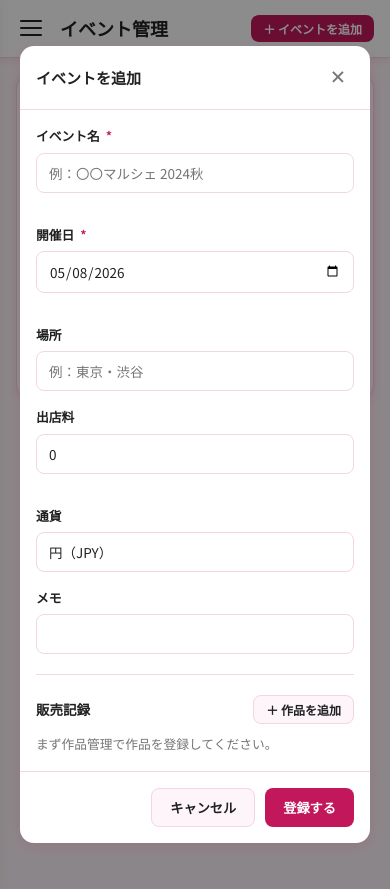
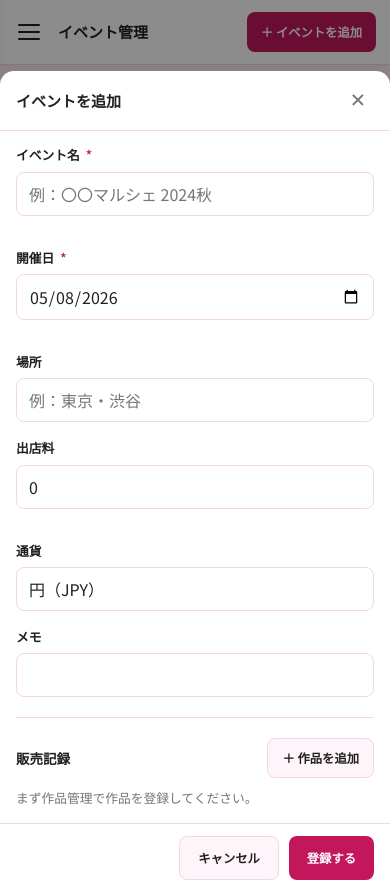
Before and after one commit to ppnrinc/genkaru, a PHP site: page /events.php in a window 390 px wide, after a click on "＋ イベントを追加". Run offline with PHP 8.4, Linux system fonts and the light colour scheme; the visitor is signed in with stand-in values (Sample User, id 1); data that the repository does not hold is empty.

Commit message:
improve: スマホ・タブレット対応を強化
- ボトムナビゲーション追加（スマホ ≤768px）
- タブレット用アイコンのみサイドバー（769〜1024px）
- タッチターゲット最小 44px（ボタン・フォームコントロール）
- iOS auto-zoom 防止（font-size: 16px on mobile）
- モーダルをスマホで下から全画面スライドアップに変更
- viewport-fit=cover / theme-color / PWA meta 追加
- スワイプ左でサイドバークローズ対応
- hover: none 環境でのホバー状態残留を防止

https://claude.ai/code/session_01LoKWCz9eWJjdjLFn9bTjy8

```diff
--- a/assets/css/style.css
+++ b/assets/css/style.css
@@ -36,9 +36,10 @@ body {
   color: var(--text);
   line-height: 1.6;
   min-height: 100vh;
+  -webkit-tap-highlight-color: transparent;
 }
 
-a { color: var(--pink); text-decoration: none; }
+a { color: var(--pink); text-decoration: none; touch-action: manipulation; }
 a:hover { text-decoration: underline; }
 
 img { max-width: 100%; display: block; }
@@ -301,8 +302,10 @@ img { max-width: 100%; display: block; }
 .btn {
   display: inline-flex;
   align-items: center;
+  justify-content: center;
   gap: 6px;
   padding: 9px 18px;
+  min-height: 44px;
   border-radius: var(--radius-sm);
   font-size: 0.88rem;
   font-weight: 600;
@@ -312,6 +315,9 @@ img { max-width: 100%; display: block; }
   transition: all var(--transition);
   white-space: nowrap;
   text-decoration: none;
+  touch-action: manipulation;
+  -webkit-user-select: none;
+  user-select: none;
 }
 
 .btn-primary {
@@ -399,6 +405,7 @@ img { max-width: 100%; display: block; }
 .form-control {
   width: 100%;
   padding: 9px 12px;
+  min-height: 44px;
   border: 1px solid var(--border);
   border-radius: var(--radius-sm);
   font-size: 0.9rem;
@@ -406,6 +413,7 @@ img { max-width: 100%; display: block; }
   color: var(--text);
   background: var(--surface);
   transition: border-color var(--transition), box-shadow var(--transition);
+  touch-action: manipulation;
 }
 
 .form-control:focus {
@@ -820,7 +828,75 @@ tbody td {
 
 @keyframes spin { to { transform: rotate(360deg); } }
 
-/* ── Responsive ───────────────────────────────────────────────────────────── */
+/* ── Bottom navigation (mobile) ───────────────────────────────────────────── */
+.bottom-nav {
+  display: none;
+  position: fixed;
+  bottom: 0; left: 0; right: 0;
+  background: var(--surface);
+  border-top: 1px solid var(--border);
+  z-index: 100;
+  box-shadow: 0 -2px 8px rgba(194,24,91,0.08);
+  padding-bottom: env(safe-area-inset-bottom);
+}
+
+.bottom-nav-inner {
+  display: flex;
+  height: 58px;
+}
+
+.bottom-nav-item {
+  flex: 1;
+  display: flex;
+  flex-direction: column;
+  align-items: center;
+  justify-content: center;
+  gap: 2px;
+  color: var(--text-sub);
+  font-size: 0.68rem;
+  font-weight: 500;
+  text-decoration: none;
+  transition: color var(--transition);
+  min-height: 44px;
+  -webkit-tap-highlight-color: transparent;
+}
+
+.bottom-nav-item:hover,
+.bottom-nav-item.active {
+  color: var(--pink);
+  text-decoration: none;
+}
+
+.bottom-nav-icon { font-size: 1.25rem; line-height: 1; }
+
+/* ── Responsive: Tablet (769px – 1024px) ─────────────────────────────────── */
+@media (min-width: 769px) and (max-width: 1024px) {
+  :root { --nav-w: 60px; }
+
+  .sidebar-brand { padding: 14px 0; text-align: center; }
+  .sidebar-logo  { font-size: 1.1rem; }
+  .sidebar-logo small { display: none; }
+
+  .nav-item {
+    flex-direction: column;
+    gap: 3px;
+    padding: 12px 4px;
+    font-size: 0.7rem;
+    text-align: center;
+    border-left: none;
+    border-bottom: 3px solid transparent;
+  }
+
+  .nav-item.active { border-left: none; border-bottom-color: var(--pink); }
+  .nav-icon { font-size: 1.2rem; }
+
+  .sidebar-footer { padding: 10px 4px; }
+  .sidebar-user   { flex-direction: column; gap: 4px; }
+  .user-info      { display: none; }
+  .logout-btn     { font-size: 0.68rem; justify-content: center; gap: 2px; }
+}
+
+/* ── Responsive: Mobile (≤ 768px) ────────────────────────────────────────── */
 @media (max-width: 768px) {
   .sidebar {
     transform: translateX(calc(-1 * var(--nav-w)));
@@ -834,38 +910,109 @@ tbody td {
     display: block;
   }
 
-  .hamburger {
-    display: flex;
-  }
+  .hamburger { display: flex; }
 
   .main-content {
     margin-left: 0;
+    /* space for fixed bottom nav */
+    padding-bottom: calc(58px + env(safe-area-inset-bottom));
   }
 
-  .page-body {
-    padding: 16px;
-  }
+  .bottom-nav { display: block; }
 
-  .page-header {
-    padding: 14px 16px;
-  }
+  .page-body   { padding: 12px; }
+  .page-header { padding: 12px 14px; }
+  .page-title  { font-size: 1rem; }
 
   .stats-grid {
     grid-template-columns: repeat(2, 1fr);
+    gap: 10px;
   }
 
-  .form-row {
-    grid-template-columns: 1fr;
+  .stat-card { padding: 14px; }
+  .stat-card .stat-value { font-size: 1.3rem; }
+
+  .form-row { grid-template-columns: 1fr; }
+
+  .search-form { flex-direction: column; }
+
+  .card { padding: 16px; margin-bottom: 14px; }
+
+  /* Form controls: 16px font to prevent iOS auto-zoom */
+  .form-control { font-size: 16px; }
+
+  /* Buttons: ensure full touch target on small screens */
+  .btn-sm { min-height: 40px; padding: 7px 14px; }
+
+  /* Tables: horizontal scroll with visual hint */
+  .table-wrap {
+    -webkit-overflow-scrolling: touch;
+    border-radius: var(--radius-sm);
+  }
+  .table-wrap::after {
+    content: '';
+    display: block;
+    height: 1px;
   }
 
-  .search-form {
-    flex-direction: column;
+  table  { font-size: 0.82rem; min-width: 580px; }
+  thead th, tbody td { padding: 9px 10px; }
+  .td-actions { flex-wrap: wrap; gap: 4px; }
+
+  /* Modals: slide up from bottom on phones */
+  .modal-backdrop {
+    align-items: flex-end;
+    padding: 0;
   }
 
-  .modal-body, .modal-footer { padding: 16px; }
-  .modal-header { padding: 16px; }
-  .login-card { padding: 32px 24px; }
+  .modal {
+    max-width: 100%;
+    max-height: 92vh;
+    border-radius: var(--radius) var(--radius) 0 0;
+    animation: slideUpModal 0.25s ease;
+  }
 
-  table { font-size: 0.82rem; }
-  thead th, tbody td { padding: 9px 10px; }
+  .modal.modal-wide { max-width: 100%; }
+
+  @keyframes slideUpModal {
+    from { transform: translateY(100%); }
+    to   { transform: translateY(0); }
+  }
+
+  .modal-body   { padding: 14px 16px; }
+  .modal-footer { padding: 12px 16px; flex-wrap: wrap; }
+  .modal-header { padding: 14px 16px; }
+
+  /* Material/sale rows: stack on very small screens */
+  .material-row {
+    grid-template-columns: 1fr 1fr auto;
+    gap: 6px;
+  }
+
+  .login-card { padding: 28px 20px; }
+
+  /* Remove hover effects on touch (avoids stuck hover state) */
+  @media (hover: none) {
+    .btn:hover          { filter: none; }
+    .nav-item:hover     { background: none; color: var(--text-sub); }
+    .search-item:hover  { background: var(--surface); border-color: var(--border); }
+    tbody tr:hover      { background: none; }
+  }
 }
+
+/* ── Responsive: Small phones (≤ 400px) ──────────────────────────────────── */
+@media (max-width: 400px) {
+  .stats-grid { grid-template-columns: 1fr 1fr; gap: 8px; }
+  .stat-card .stat-value { font-size: 1.1rem; }
+
+  .material-row {
+    grid-template-columns: 1fr auto;
+    grid-template-rows: auto auto;
+  }
+
+  .material-row select   { grid-column: 1; }
+  .material-row input    { grid-column: 1; }
+  .material-row .remove-row-btn { grid-row: 1 / 3; grid-column: 2; }
+
+  .btn { font-size: 0.82rem; }
+}
--- a/assets/js/app.js
+++ b/assets/js/app.js
@@ -6,14 +6,32 @@ const hamburger = document.getElementById('hamburger');
 function openSidebar() {
   sidebar?.classList.add('open');
   overlay?.classList.add('open');
+  document.body.style.overflow = 'hidden';
 }
 function closeSidebar() {
   sidebar?.classList.remove('open');
   overlay?.classList.remove('open');
+  document.body.style.overflow = '';
 }
 
 hamburger?.addEventListener('click', openSidebar);
 overlay?.addEventListener('click', closeSidebar);
+
+// Close sidebar when a nav link is tapped on mobile
+sidebar?.querySelectorAll('.nav-item').forEach(el => {
+  el.addEventListener('click', () => {
+    if (window.innerWidth <= 768) closeSidebar();
+  });
+});
+
+// Swipe left to close sidebar
+(function() {
+  let startX = 0;
+  sidebar?.addEventListener('touchstart', e => { startX = e.touches[0].clientX; }, { passive: true });
+  sidebar?.addEventListener('touchend', e => {
+    if (startX - e.changedTouches[0].clientX > 60) closeSidebar();
+  }, { passive: true });
+})();
 
 /* Modal helpers */
 function openModal(id) {
--- a/includes/header.php
+++ b/includes/header.php
@@ -20,7 +20,11 @@ $pageTitle = $pageTitle ?? 'げんかる！';
 <html lang="ja">
 <head>
   <meta charset="UTF-8">
-  <meta name="viewport" content="width=device-width, initial-scale=1.0">
+  <meta name="viewport" content="width=device-width, initial-scale=1.0, viewport-fit=cover">
+  <meta name="theme-color" content="#C2185B">
+  <meta name="mobile-web-app-capable" content="yes">
+  <meta name="apple-mobile-web-app-capable" content="yes">
+  <meta name="apple-mobile-web-app-status-bar-style" content="default">
   <title><?= e($pageTitle) ?> - げんかる！</title>
   <link rel="preconnect" href="https://fonts.googleapis.com">
   <link href="https://fonts.googleapis.com/css2?family=Noto+Sans+JP:wght@400;500;600;700;900&display=swap" rel="stylesheet">
@@ -72,6 +76,27 @@ $pageTitle = $pageTitle ?? 'げんかる！';
   <!-- Sidebar overlay (mobile) -->
   <div class="sidebar-overlay" id="sidebarOverlay"></div>
 
+  <!-- Bottom navigation (mobile) -->
+  <nav class="bottom-nav" aria-label="メインナビゲーション">
+    <div class="bottom-nav-inner">
+      <?php
+      $bottomNav = [
+          'dashboard' => ['label' => 'ホーム',    'icon' => '🏠', 'href' => '/dashboard.php'],
+          'materials' => ['label' => '材料',      'icon' => '🧵', 'href' => '/materials.php'],
+          'products'  => ['label' => '作品',      'icon' => '🎨', 'href' => '/products.php'],
+          'events'    => ['label' => 'イベント',  'icon' => '📅', 'href' => '/events.php'],
+          'reports'   => ['label' => 'レポート',  'icon' => '📊', 'href' => '/reports.php'],
+      ];
+      foreach ($bottomNav as $key => $item):
+      ?>
+      <a href="<?= APP_URL . e($item['href']) ?>" class="bottom-nav-item <?= $current === $key ? 'active' : '' ?>" aria-label="<?= e($item['label']) ?>">
+        <span class="bottom-nav-icon"><?= $item['icon'] ?></span>
+        <span><?= e($item['label']) ?></span>
+      </a>
+      <?php endforeach; ?>
+    </div>
+  </nav>
+
   <!-- Main content -->
   <main class="main-content">
     <header class="page-header">
```
